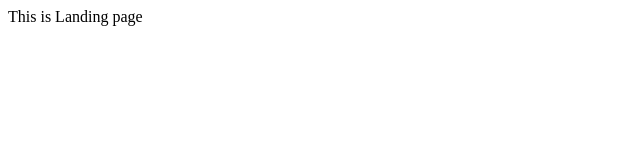
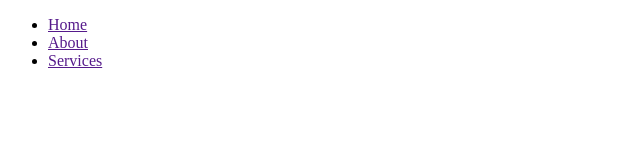
Before and after one commit to Olivier2-prog/learngit, a plain HTML site: page index.html in a window 1280 px wide. Shown: the whole page, without its empty margins (0-640 px from the left). Drawn offline with Linux system fonts and the light colour scheme.

Commit message:
I have added menu in lading page

```diff
--- a/index.html
+++ b/index.html
@@ -7,6 +7,12 @@
     <title>Landing page</title>
 </head>
 <body>
-    This is Landing page
+<nav>
+    <ul>
+        <li><a href="">Home</a></li>
+        <li><a href="">About</a></li>
+        <li><a href="">Services</a></li>
+    </ul>
+</nav>
 </body>
 </html>
```
